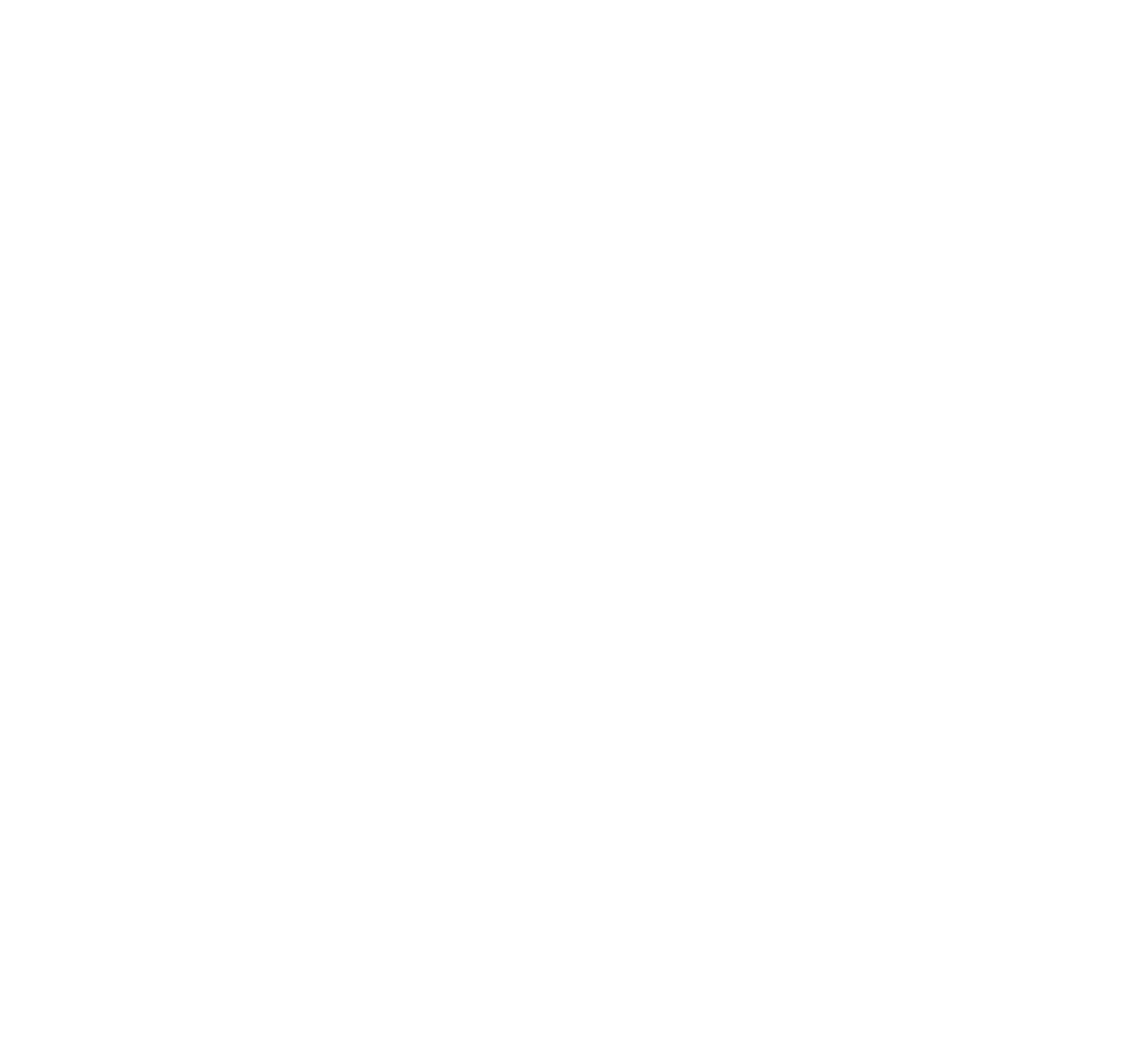
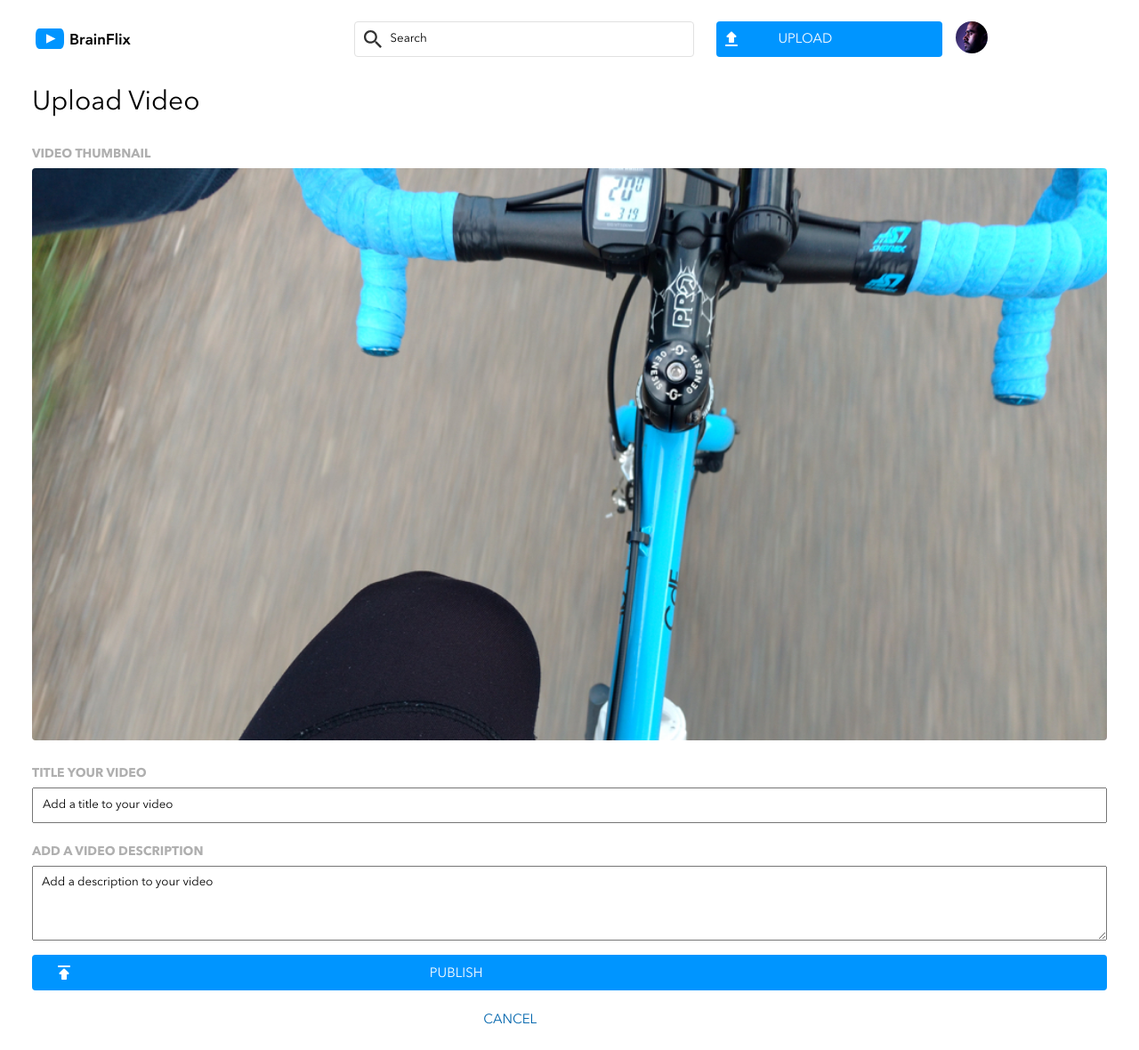
Before and after one commit to hwrdyen/Howard-Yen-brainflix, a React (Create React App) app: page /upload in a window 1280 px wide. Before the commit this address had no page. Shown: the whole page at 89% size. Before the commit the page ends 800 px from the top, so only its background shows below. Built offline with nearby package versions, Linux system fonts and the light colour scheme.

Commit message:
Added VideoPlayerfromAPI to test out API function

```diff
--- a/src/App.js
+++ b/src/App.js
@@ -2,6 +2,9 @@ import './App.scss';
 import './styles/global.scss';
 import {BrowserRouter, Routes, Route} from 'react-router-dom';
 import Header from './components/Header/Header.js';
+import UploadVideo from './components/UploadVideo/UploadVideo.js';
+import axios from 'axios';
+import {useState, useEffect} from 'react';
 
 function App() {
   return (
@@ -9,6 +12,9 @@ function App() {
       <BrowserRouter>
         <Routes>
           <Route path="/" element={<Header />} />
+          <Route path="upload" element={<UploadVideo />} />
+          <Route path="video/:videoId" element={<Header />} />
+          <Route path='*'/>
         </Routes>
       </BrowserRouter>
     </div>
--- a/src/components/Comment/Comment.js
+++ b/src/components/Comment/Comment.js
@@ -37,7 +37,7 @@ function Comment(props) {
                 <div className="Comment__submitform">
                     <img className="Comment__profileimg" src={User_img} alt="mohan_profile_picture" />
                     <form className="Comment__form" id="Comment__form" onSubmit={handleFormSubmit}>
-                        <label className="Comment__title--comment">JOIN THE CONVERSATION</label>
+                        <label className="Comment__title--comment subheader">JOIN THE CONVERSATION</label>
                         <div className="Comment__form--input">
                             <textarea
                             type="text"
--- a/src/components/Header/Header.js
+++ b/src/components/Header/Header.js
@@ -1,5 +1,5 @@
 import './Header.scss';
-
+import {Link} from 'react-router-dom';
 import VideoPlayer from '../VideoPlayer/VideoPlayer.js';
 import BrainFlix_logo from '../../assets/logos/BrainFlix-logo.svg';
 import Upload_icon from '../../assets/icons/upload.svg';
@@ -10,19 +10,19 @@ function Header() {
         <>
             <div className="Header">
                 <div className="Header__logo">
-                    <a href="#" className="Header__logo--link">
+                    <Link to={'/'} className="Header__logo--link">
                         <img className= "Header__logo--img" src={BrainFlix_logo} alt="BrainFlix Logo"/>
-                    </a>
+                    </Link>
                 </div>
 
                 <div className="Header__navbar">
 
                     <input type="text" className="Header__search--input" placeholder="Search"/>
 
-                    <button id="upload__button" className="Header__upload--button">
+                    <Link to={'/upload'} id="upload__button" className="Header__upload--button">
                             <img className="upload__section--icon" src={Upload_icon} alt="Upload Icon"/>
                             <span className="upload__section--placeholder">UPLOAD</span>
-                    </button>
+                    </Link>
 
                     <div className="Header__profileimg">
                         <img src={User_img} alt="User img" className="user__icon"/>
--- a/src/components/Header/Header.scss
+++ b/src/components/Header/Header.scss
@@ -54,11 +54,12 @@
         align-items: center;
         border-radius: 4px;
         width: 100%;
-        height: 36px;
+        height: 0px;
         background-color: #0095FF;
         padding: 20px 0px;
         text-align: center;
         border: none;
+        text-decoration: none;
     }
 
     .Header__upload--button:hover {
@@ -66,13 +67,23 @@
         color: white;
     }
 
+    .Header__upload--link{
+        width: 100%;
+        height: 36px;
+        border: none;
+    }
+
     .upload__section--icon {
         margin-left: 5px;
+        height: 24px;
+        width: 24px;
     }
 
     .upload__section--placeholder {
-        padding-left: 35%;
+        padding-left: 33%;
+        font-size: 15px;
         color: white;
+        padding-top: 5px;
     }
 
     .user__icon {
@@ -121,7 +132,8 @@
     }
 
     .upload__section--placeholder {
-        padding-left: 20%;
+        padding-left: 16%;
+        padding-top: 2px;
     }
 }
 
--- /dev/null
+++ b/src/components/UploadVideo/UploadVideo.js
@@ -0,0 +1,67 @@
+import './UploadVideo.scss';
+import {Link} from 'react-router-dom';
+
+import BrainFlix_logo from '../../assets/logos/BrainFlix-logo.svg';
+import Upload_icon from '../../assets/icons/upload.svg';
+import Publish_icon from '../../assets/icons/publish.svg';
+import User_img from '../../assets/images/Mohan-muruge.jpg';
+import UploadVideo_preview from '../../assets/images/Upload-video-preview.jpg';
+
+function UploadVideo() {
+    return(
+        <>
+            <div className="Header">
+                <div className="Header__logo">
+                    <Link to={`/`} className="Header__logo--link">
+                        <img className= "Header__logo--img" src={BrainFlix_logo} alt="BrainFlix Logo"/>
+                    </Link>
+                </div>
+
+                <div className="Header__navbar">
+
+                    <input type="text" className="Header__search--input" placeholder="Search"/>
+
+                    <Link to={`/upload`} id="upload__button" className="Header__upload--button">
+                        <img className="upload__section--icon" src={Upload_icon} alt="Upload Icon"/>
+                        <span className="upload__section--placeholder">UPLOAD</span>
+                    </Link>
+
+
+                    <div className="Header__profileimg">
+                        <img src={User_img} alt="User img" className="user__icon"/>
+                    </div>
+                </div>
+            </div>
+
+            <div className="UploadVideoForm">
+                <span className="UploadVideoForm__title">Upload Video</span>
+                <div className="UploadVideoForm__thumbnail">
+                    <span className="UploadVideoForm__thumbnail--title subheader">VIDEO THUMBNAIL</span>
+                    <img src={UploadVideo_preview} alt="Upload Video Preview img" className="UploadVideoForm__thumbnail--img"/>
+                </div>
+                <form className="UploadVideoForm__form">
+                    <div className="UploadVideoForm__videotitle">
+                        <label className="UploadVideoForm__video--title subheader">TITLE YOUR VIDEO</label>
+                        <input className="UploadVideoForm__video--input" placeholder="Add a title to your video" />
+                    </div>
+
+                    <div className="UploadVideoForm__videodescription">
+                        <label className="UploadVideoForm__video--description subheader">ADD A VIDEO DESCRIPTION</label>
+                        <textarea className="UploadVideoForm__video--textarea" placeholder="Add a description to your video"/>
+                    </div>
+                </form>
+                <a className="UploadVideoForm__video--publishbutton">
+                    <img src={Publish_icon} alt="Publish Icon" className="UploadVideoForm__publishbutton--icon"/>
+                    <span className="UploadVideoForm__publishbutton--placeholder">PUBLISH</span>
+                </a>
+                <a className="UploadVideoForm__video--cancelbutton">
+                    <span className="UploadVideoForm__cancelbutton--placeholder">CANCEL</span>
+                </a>
+
+            </div>
+        </>
+    );
+
+}
+
+export default UploadVideo;
--- /dev/null
+++ b/src/components/UploadVideo/UploadVideo.scss
@@ -0,0 +1,106 @@
+@media screen and (min-device-width: 0px){
+    .UploadVideoForm {
+        padding-left: 16px;
+        padding-right: 16px;
+        margin-bottom: 24px;
+    }
+
+    .UploadVideoForm__title {
+        font-size: 30px;
+    }
+
+    .UploadVideoForm__thumbnail {
+        margin-top: 24px;
+        margin-bottom: 15px;
+    }
+
+    .UploadVideoForm__thumbnail--title {
+        color: #AFAFAF;
+    }
+
+    .UploadVideoForm__thumbnail--img {
+        border-radius: 4px;
+        width: 100%;
+    }
+
+
+    .UploadVideoForm__videotitle,
+    .UploadVideoForm__videodescription {
+        display: flex;
+        flex-direction: column;
+        margin-bottom: 16px;
+    }
+
+    .UploadVideoForm__video--title {
+        color: #AFAFAF;
+    }
+
+    .UploadVideoForm__video--input {
+        padding-top: 10px;
+        padding-bottom: 10px;
+        padding-left: 10px;
+    }
+
+    .UploadVideoForm__video--description {
+        color: #AFAFAF;
+    }
+
+    .UploadVideoForm__video--textarea {
+        padding-top: 10px;
+        padding-bottom: 40px;
+        padding-left: 10px;
+    }
+
+    .UploadVideoForm__video--publishbutton{
+        display: flex;
+        align-items: center;
+        border-radius: 4px;
+        width: 100%;
+        height: 0px;
+        background-color: #0095FF;
+        padding: 20px 0px;
+        text-align: center;
+        border: none;
+        text-decoration: none;
+        margin-bottom: 24px;
+    }
+
+    .UploadVideoForm__video--publishbutton:hover {
+        background-color: #0065AD;
+        color: white;
+    }
+
+    .UploadVideoForm__publishbutton--icon {
+        margin-left: 2%;
+        height: 24px;
+        width: 24px;
+    }
+
+    .UploadVideoForm__publishbutton--placeholder {
+        padding-left: 33%;
+        font-size: 15px;
+        color: white;
+        padding-top: 5px;
+    }
+
+    .UploadVideoForm__video--cancelbutton {
+        margin-left: 42%;
+        font-size: 15px;
+        color: #0065AD;
+    }
+}
+
+@media screen and (min-device-width: 768px){
+    .UploadVideoForm {
+        padding-left: 36px;
+        padding-right: 36px;
+    }
+
+}
+
+@media screen and (min-device-width: 1280px){
+    .UploadVideoForm {
+        padding-left: 36px;
+        padding-right: 36px;
+    }
+}
--- a/src/components/VideoPlayer/VideoPlayer.js
+++ b/src/components/VideoPlayer/VideoPlayer.js
@@ -1,6 +1,7 @@
 import './VideoPlayer.scss';
 import {useState} from 'react';
 import {useEffect} from 'react';
+import axios from 'axios';
 
 import Video_details from '../../data/video-details.json';
 import Comment from '../Comment/Comment.js';
@@ -73,7 +74,7 @@ function VideoPlayer() {
                             <span className="VideoPlayer-title__title sectionheader">{VideoDetails[CurrentVideoIndex].title}</span>
                             <div className="VideoPlayer-title__subtitle">
                                 <span className="VideoPlayer-subtitle__channel">By {VideoDetails[CurrentVideoIndex].channel}</span>
-                                <span className="VideoPlayer-subtitle__timestamp"> {currentplaying_datetime}</span>
+                                <span className="VideoPlayer-subtitle__timestamp"> {currentplaying_datetime} </span>
                                 <div className="VideoPlayer-subtitle__viewssection">
                                     <img className="VideoPlayer-subtitle__viewsicon" src={Views_icon}/>
                                     <span className="VideoPlayer-subtitle__views">{VideoDetails[CurrentVideoIndex].views}</span>
--- a/src/styles/global.scss
+++ b/src/styles/global.scss
@@ -51,7 +51,9 @@ body {
 label,
 button,
 input,
-textarea {
+input::placeholder,
+textarea,
+textarea::placeholder {
     font-family: "Avenir";
     color: $secondary_darkblack;
 }
```
Also changed, not shown: src/components/VideoPlayerfromAPI/VideoPlayerfromAPI.js (added, +69 -0 lines), src/assets/images/Upload-video-preview.jpg (added), src/components/VideoPlayerfromAPI/VideoPlayerfromAPI.scss (added).
